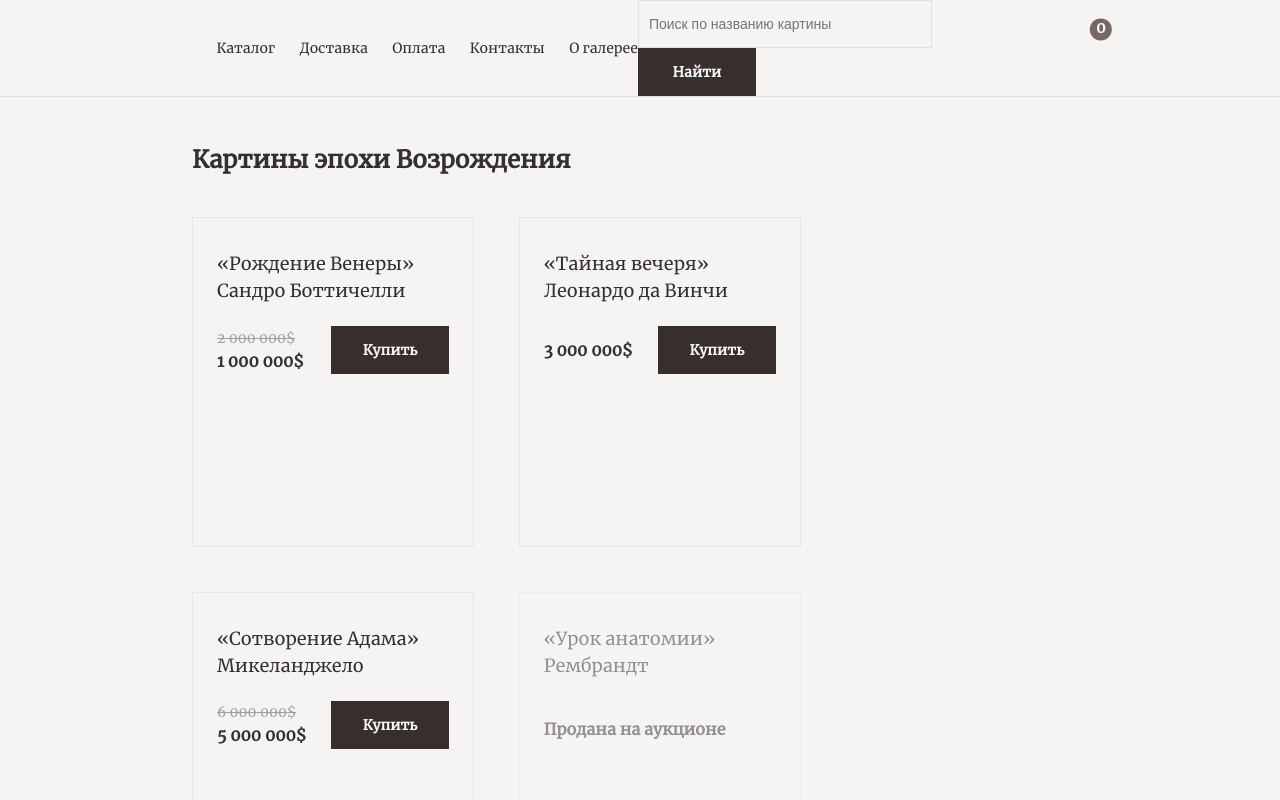
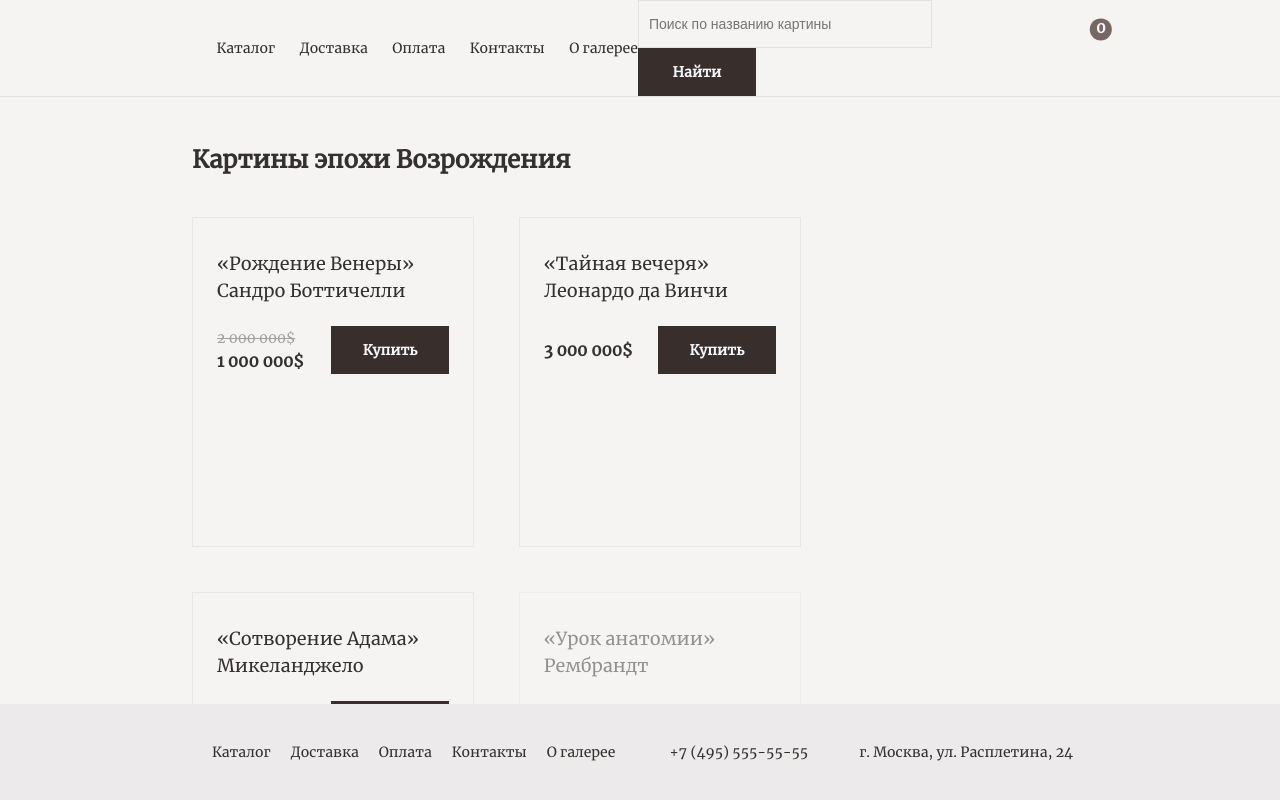
Before and after one commit to TanuGlagkih/picture_gallery, a React app: page / in a window 1280 px wide. Shown: the top 800 px of the page. Built offline with nearby package versions, Linux system fonts and the light colour scheme.

Commit message:
fix: footer position is fixed

```diff
--- a/src/components/Picture/picture.module.css
+++ b/src/components/Picture/picture.module.css
@@ -94,5 +94,5 @@
     height: 328px;
     border: 1px solid #E7E7E7;
     opacity: 0.5;
-    margin: 0 5% 5% 0;
+    margin: 0 0 5% 0;
 }
--- a/src/components/footer/footer.module.css
+++ b/src/components/footer/footer.module.css
@@ -1,7 +1,12 @@
 .footer {
+    position: fixed;
+    bottom: 0;
+    width: 100%;
+    height: 96px;
+    box-sizing: border-box;
     padding-left: 15%;
     padding-right: 15%;
-    height: 96px;
+
     display: flex;
     flex-direction: row;
     justify-content: space-between;
--- a/src/components/showcase/Showcase.tsx
+++ b/src/components/showcase/Showcase.tsx
@@ -2,7 +2,6 @@ import React from 'react';
 import { useSelector } from 'react-redux';
 import { TRootState } from '../../services/config-store';
 import Picture from '../picture/Picture';
-
 import styles from './showcase.module.css'
 
 export default function Showcase() {
--- a/src/components/showcase/showcase.module.css
+++ b/src/components/showcase/showcase.module.css
@@ -13,6 +13,5 @@
 }
 
 .main {
-    margin-left: 15%;
-    margin-right: 15%;
+    margin: 0 15% 96px 15%;
 }
```
